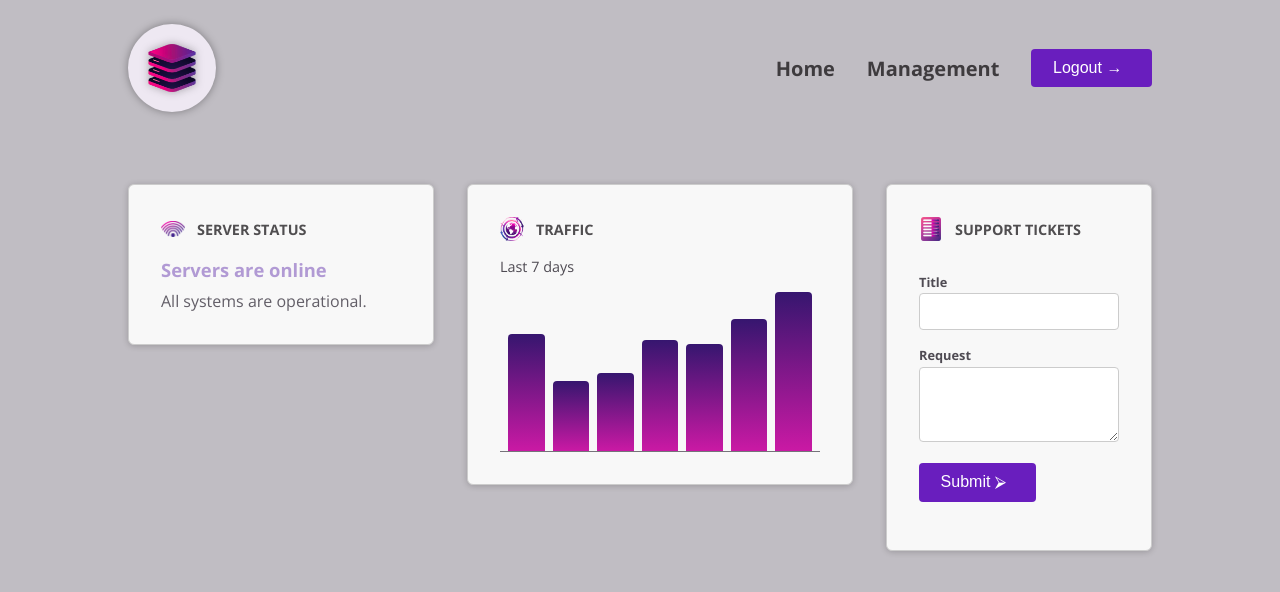
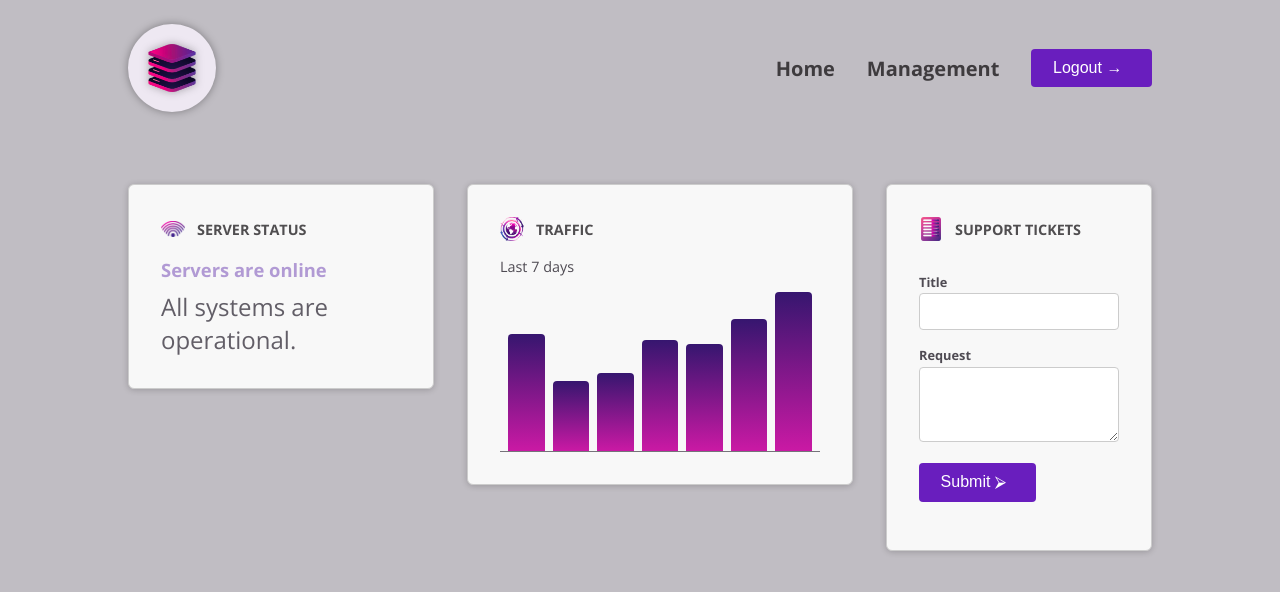
Before and after one commit to GiovaneWerlang/Angular-19-Course, an Angular app: page / in a window 1280 px wide. Shown: the top 592 px of the page. Built offline with nearby package versions, Linux system fonts and the light colour scheme.

Commit message:
dynamic style binding

```diff
--- a/src/app/dashboard/server-status/server-status.component.html
+++ b/src/app/dashboard/server-status/server-status.component.html
@@ -3,7 +3,13 @@
     'status-online': currentStatus === 'online',
     'status-offline': currentStatus === 'offline',
     'status-unknown': currentStatus === 'unknown',
-}">
+}"
+
+[style]="{
+    'font-size': '14px',
+    fontSize: '24px'
+}"
+>
     @if (currentStatus === 'online') {
     <p>Servers are online</p>
     <p>All systems are operational.</p>
```
